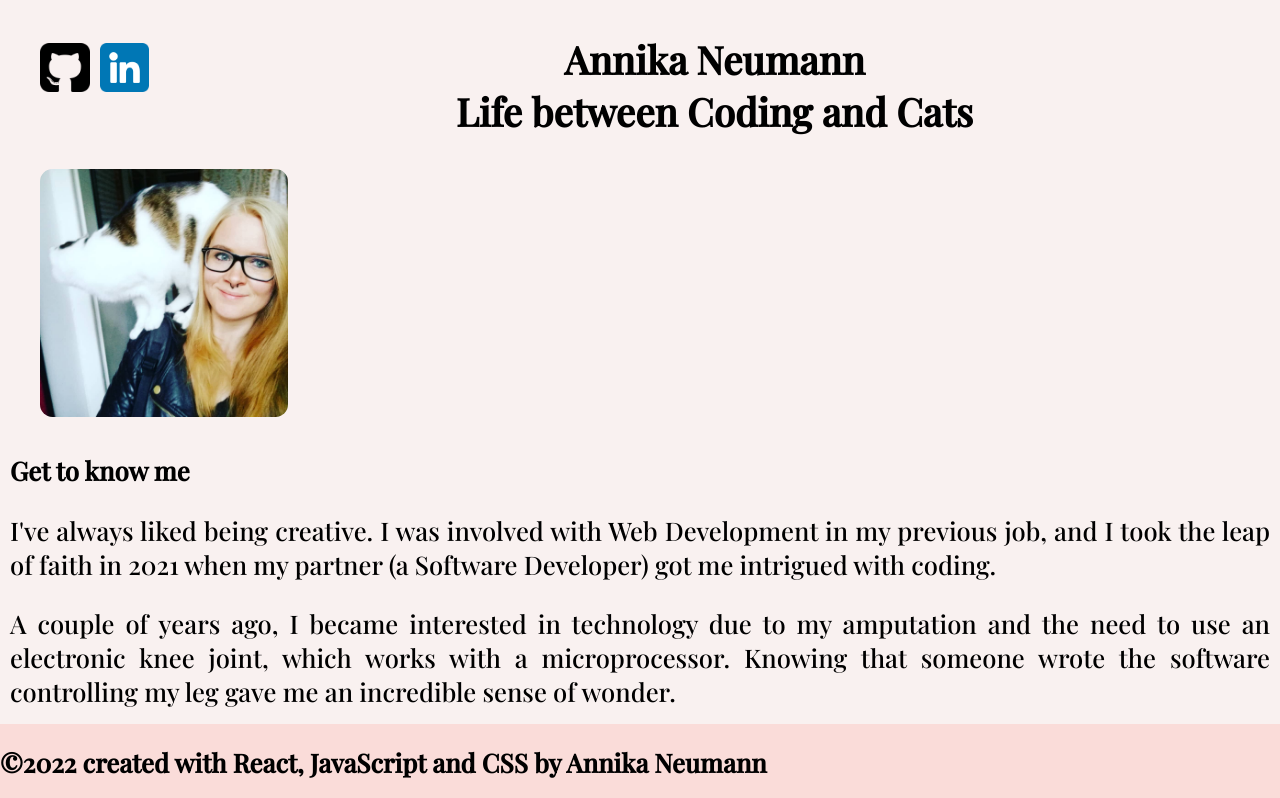
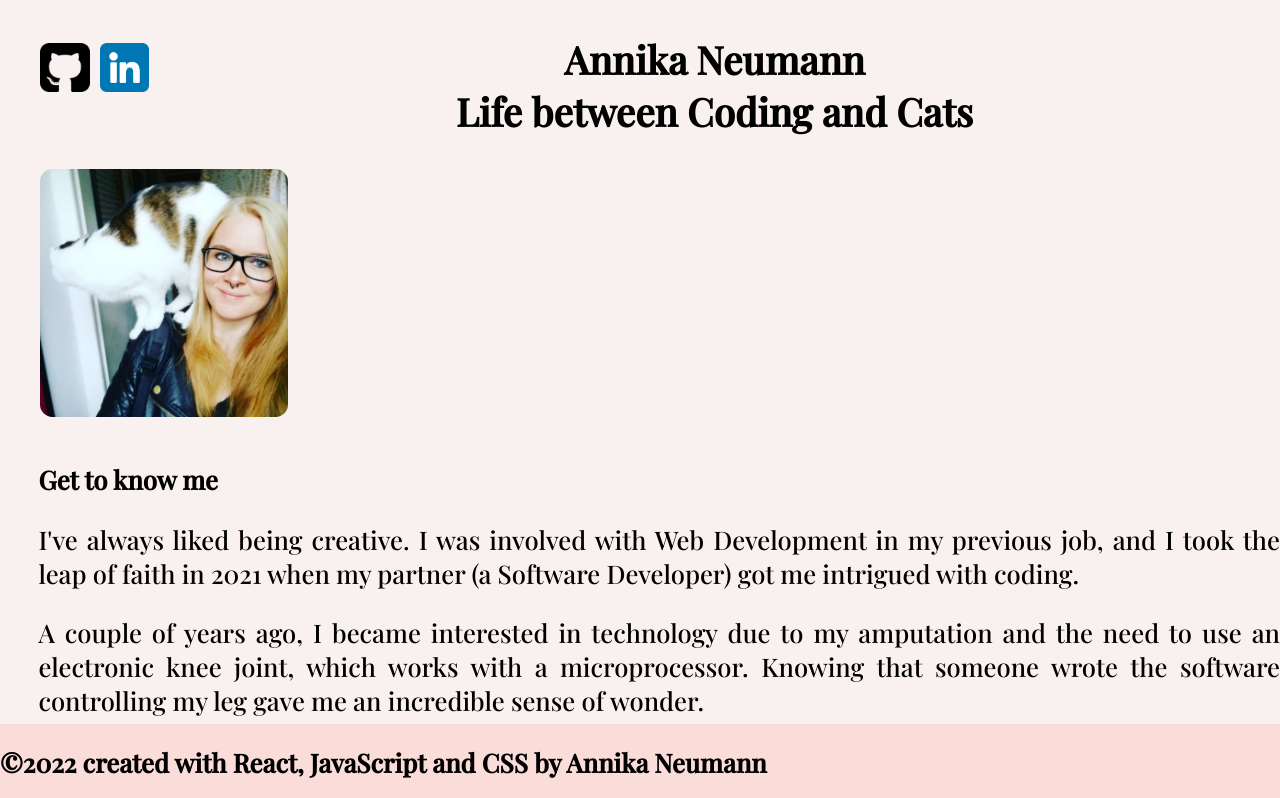
Before and after one commit to AnnikaNeumann/annikaneumann.github.io, a React (Create React App) app: page / in a window 1280 px wide. Shown: the top 798 px of the page. Built offline with nearby package versions, Linux system fonts and the light colour scheme.

Commit message:
trial and error with vh and rem of font and image size

```diff
--- a/src/App.css
+++ b/src/App.css
@@ -76,9 +76,9 @@ h2{
 /* about.js */
 .about {
   text-align: justify;
-  padding: 10px;
-  padding-top: 5vh;
-  margin: 255px 0;
+  padding-left: 3%;
+  padding-top: 5%;
+  margin: 15rem 0;
   margin-bottom: 3rem;
   height: auto;
   font-size: 2vw;
@@ -93,8 +93,7 @@ h2{
   border-radius: 5%;
   width: 20%;
   float: left;
-  /* margin-bottom: rem; */
-  /* margin-left: 28rem; */
+  position:sticky;
 
 }
 
@@ -125,8 +124,8 @@ h2{
 }
 
 .project-links{
+  font-family: 'Playfair Display', serif;
   font-size: 1.5rem;
-  font-family: 'Playfair Display', serif;
 }
 
 
```
